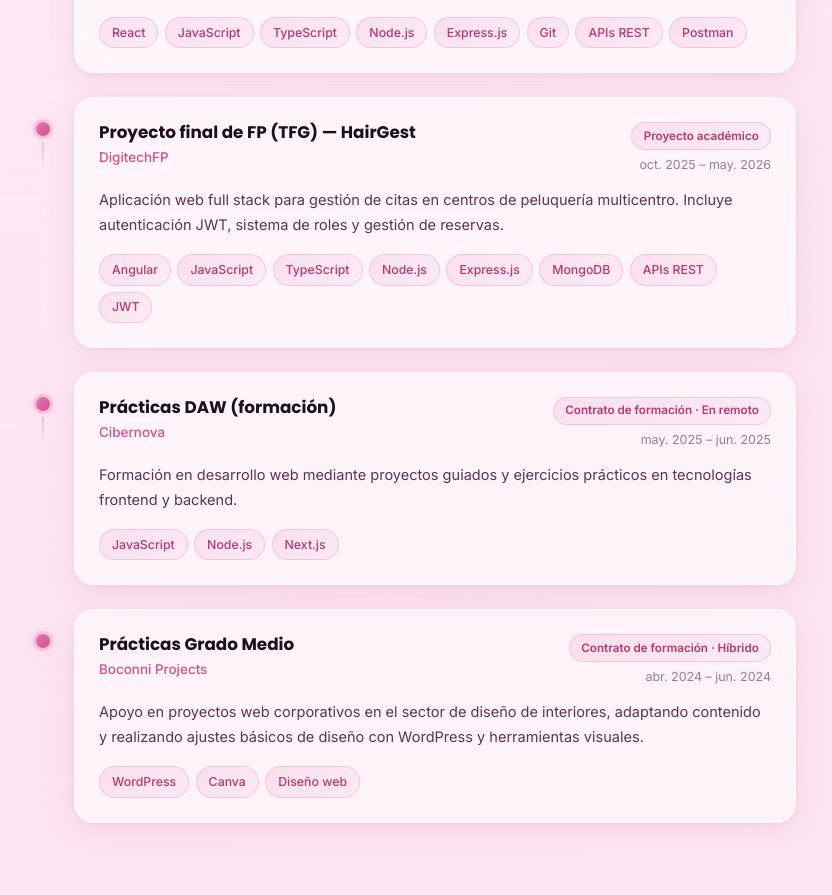
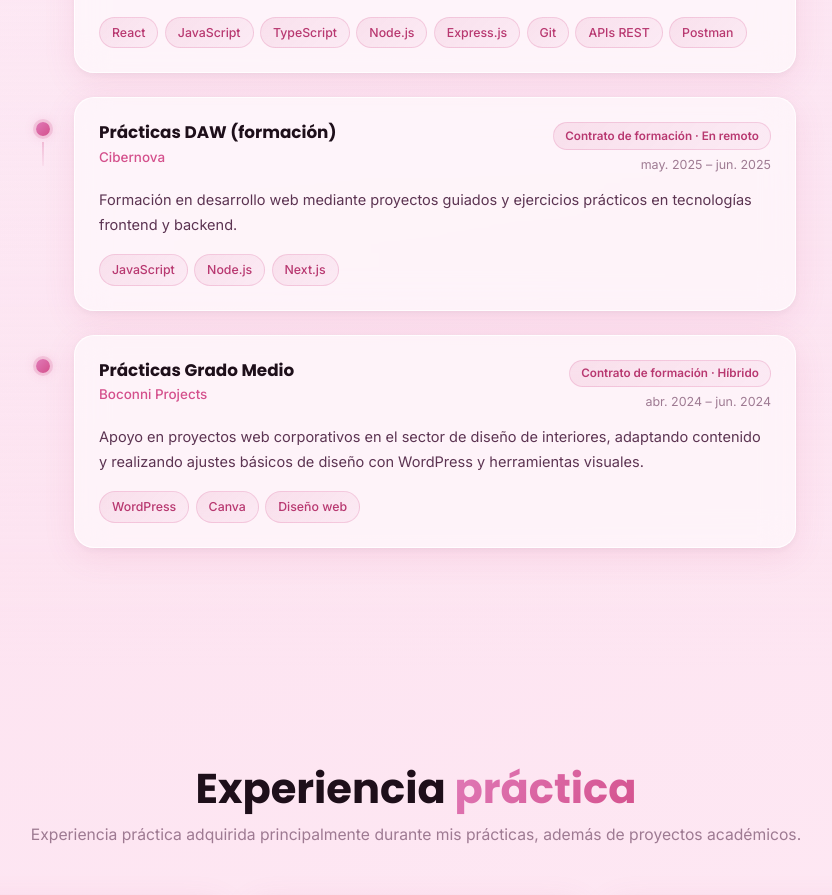
Before and after one commit to Monica-pxl/portfolio-monica, a React (Vite) app: page / in a window 1280 px wide. Shown: the part 4640-5535 px from the top of the page, without its empty margins (224-1056 px from the left). Built offline with nearby package versions, Linux system fonts and the light colour scheme.

Commit message:
tfg eliminado de sección de experiencia

```diff
--- a/src/components/Experience.tsx
+++ b/src/components/Experience.tsx
@@ -9,9 +9,8 @@ interface Experience {
 
 const EXPERIENCES: Experience[] = [
   { id: 'exp1', company: 'SendingBay' },
-  { id: 'exp2', company: 'DigitechFP' },
-  { id: 'exp3', company: 'Cibernova' },
-  { id: 'exp4', company: 'Boconni Projects' },
+  { id: 'exp2', company: 'Cibernova' },
+  { id: 'exp3', company: 'Boconni Projects' },
 ];
 
 export default function Experience() {
--- a/src/i18n/translations.ts
+++ b/src/i18n/translations.ts
@@ -119,24 +119,6 @@ export const translations = {
         },
         {
           id: 'exp2',
-          title: 'Proyecto final de FP (TFG) — HairGest',
-          type: 'Proyecto académico',
-          period: 'oct. 2025 – may. 2026',
-          tags: [
-            'Angular',
-            'JavaScript',
-            'TypeScript',
-            'Node.js',
-            'Express.js',
-            'MongoDB',
-            'APIs REST',
-            'JWT',
-          ],
-          description:
-            'Aplicación web full stack para gestión de citas en centros de peluquería multicentro. Incluye autenticación JWT, sistema de roles y gestión de reservas.',
-        },
-        {
-          id: 'exp3',
           title: 'Prácticas DAW (formación)',
           type: 'Contrato de formación · En remoto',
           period: 'may. 2025 – jun. 2025',
@@ -145,7 +127,7 @@ export const translations = {
             'Formación en desarrollo web mediante proyectos guiados y ejercicios prácticos en tecnologías frontend y backend.',
         },
         {
-          id: 'exp4',
+          id: 'exp3',
           title: 'Prácticas Grado Medio',
           type: 'Contrato de formación · Híbrido',
           period: 'abr. 2024 – jun. 2024',
@@ -337,23 +319,6 @@ export const translations = {
         },
         {
           id: 'exp2',
-          title: 'Final vocational project (TFG) — HairGest',
-          type: 'Academic project',
-          period: 'Oct. 2025 – May 2026',
-          tags: [
-            'Angular',
-            'JavaScript',
-            'TypeScript',
-            'Node.js',
-            'Express.js',
-            'MongoDB',
-            'JWT',
-          ],
-          description:
-            'Full stack web application for appointment management in multi-center hairdressing salons. Includes JWT authentication, role system and booking management.',
-        },
-        {
-          id: 'exp3',
           title: 'DAW training internship',
           type: 'Training contract · Remote',
           period: 'May 2025 – Jun. 2025',
@@ -362,7 +327,7 @@ export const translations = {
             'Web development training through guided projects and practical exercises in frontend and backend technologies.',
         },
         {
-          id: 'exp4',
+          id: 'exp3',
           title: 'SMR Internship',
           type: 'Training contract · Hybrid',
           period: 'Apr. 2024 – Jun. 2024',
```
